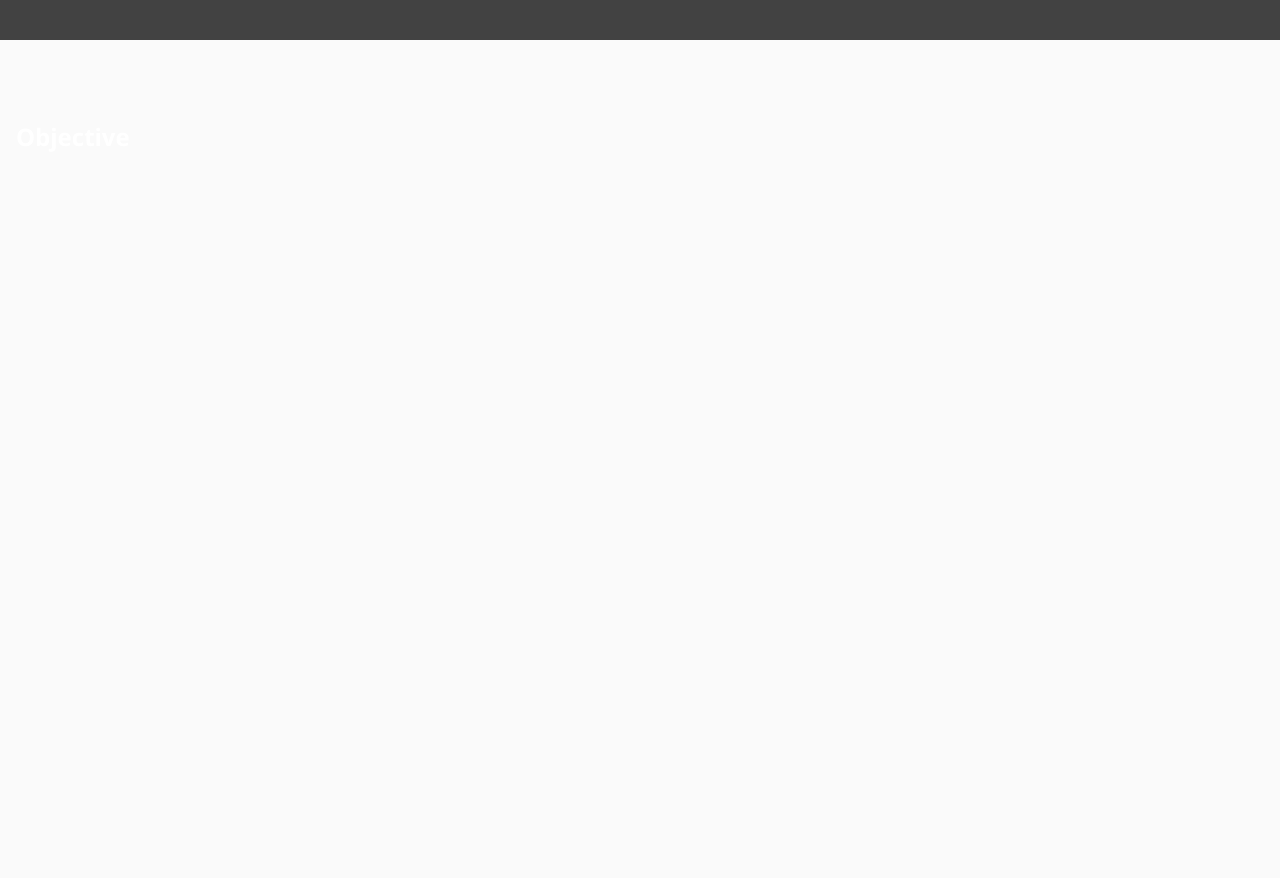
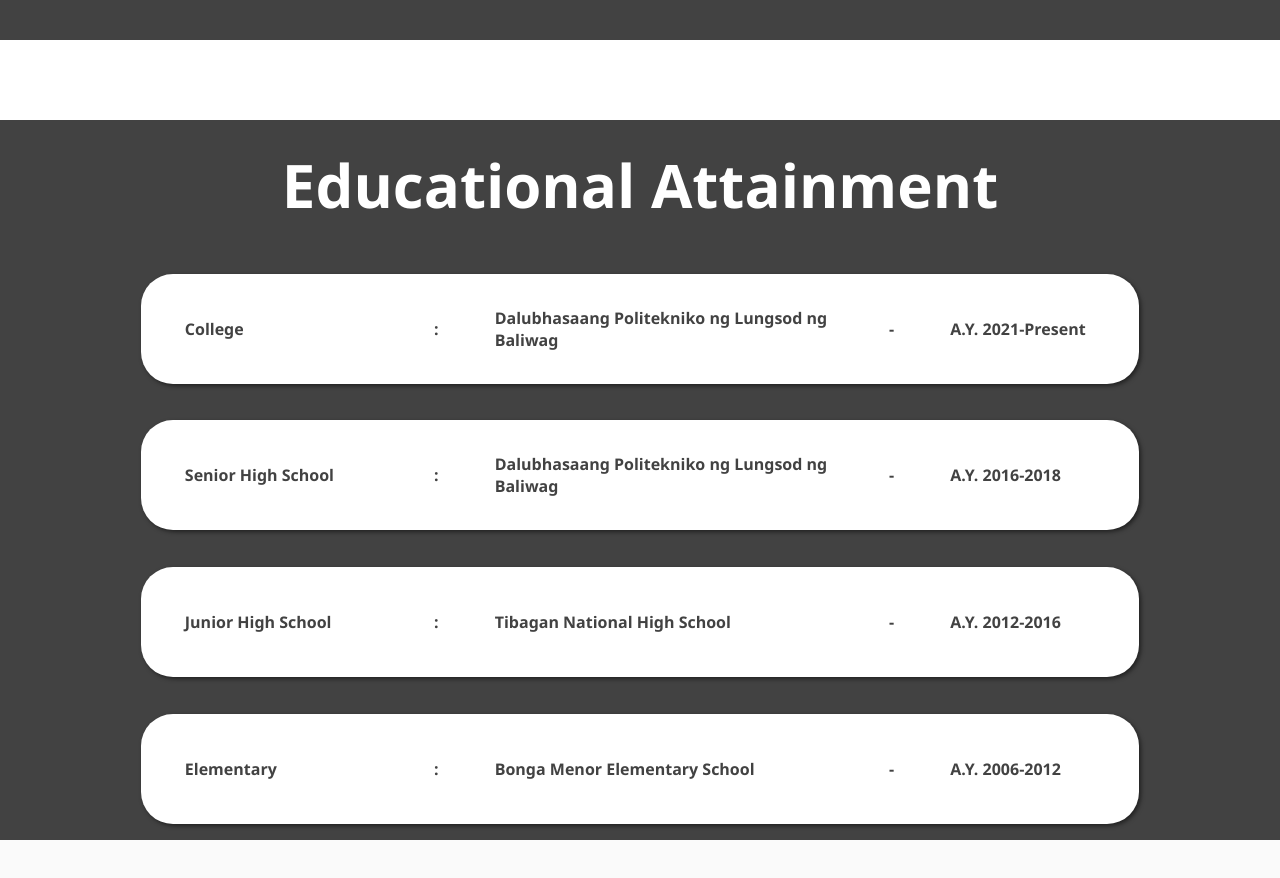
Before and after one commit to santos-raymond/Prelims, a plain HTML site: page index.html in a window 1280 px wide. Shown: the part 760-1638 px from the top of the page. Drawn offline with nearby package versions, Linux system fonts and the light colour scheme.

Commit message:
education

```diff
--- a/index.html
+++ b/index.html
@@ -16,7 +16,6 @@
             <nav>
                 <ul>
                     <li><a href="#me" class="active">Home</a></li>
-                    <li><a href="#objective">Objective</a></li>
                     <li><a href="#education">Education</a></li>
                     <li><a href="#hobby">Hobby</a></li>
                     <li><a href="#contact">Contact Me</a></li>
@@ -85,19 +84,58 @@
             </div>
         </section>
 
-        <section class="main-section" id="objective">
-            <h2>Objective</h2>
+        <section class="main-section education" id="education">
+            <div class="wrapper">
+                <div class="text">
+                    <h2>Educational Attainment</h2>
+                </div>
+                <div class="educ-info">
+                    <div class="college educ-container">
+                        <div class="school">
+                            <h4>College</h4>
+                            <span>:</span>
+                            <h4>Dalubhasaang Politekniko ng Lungsod ng Baliwag</h4>
+                            <span>-</span>
+                            <h4>A.Y. 2021-Present</h4>
+                        </div>
+                    </div>
+                    <div class="shs educ-container">
+                        <div class="school">
+                            <h4>Senior High School</h4>
+                            <span>:</span>
+                            <h4>Dalubhasaang Politekniko ng Lungsod ng Baliwag</h4>
+                            <span>-</span>
+                            <h4>A.Y. 2016-2018</h4>
+                        </div>
+                    </div>
+                    <div class="jhs educ-container">
+                        <div class="school">
+                            <h4>Junior High School</h4>
+                            <span>:</span>
+                            <h4>Tibagan National High School</h4>
+                            <span>-</span>
+                            <h4>A.Y. 2012-2016</h4>
+                        </div>
+                    </div>
+                    <div class="elem educ-container">
+                        <div class="school">
+                            <h4>Elementary</h4>
+                            <span>:</span>
+                            <h4>Bonga Menor Elementary School</h4>
+                            <span>-</span>
+                            <h4>A.Y. 2006-2012</h4>
+                        </div>
+                    </div>
+                </div>
+            </div>
+
         </section>
 
-        <section class="main-section" id="education">
-            <h2>Education</h2>
-        </section>
-
-        <section class="main-section" id="hobby">
+        <section class="main-section hobby" id="hobby">
             <h2>Hobby</h2>
         </section>
 
-        <section class="main-section" id="contact">
+        <section class="main-section contact" id="contact">
             <h2>Contact Me</h2>
         </section>
     </main>
--- a/style.css
+++ b/style.css
@@ -86,13 +86,12 @@ li a:hover::before {
 .main-section {
     height: 100dvh;
     padding: 5rem 1rem 1rem 1rem;
-    transition: .5s;
     background: rgb(250, 250, 250);
     color: white;
 }
 
+/* Home */
 .main-section.me {
-    /* background: aqua; */
     padding-left: 0;
     padding-right: 0;
     padding-bottom: 0;
@@ -115,9 +114,6 @@ li a:hover::before {
     background: white;
     border: .125rem solid #424242;
     box-shadow: .125rem .125rem .25rem rgba(0, 0, 0, 0.5);
-    animation-name: slide;
-    animation-duration: 3s;
-    animation-timing-function: ease;
 }
 
 .wrapper .img img {
@@ -141,10 +137,6 @@ li a:hover::before {
     width: 0;
     right: 0;
     height: 70dvh;
-    animation-name: left2right;
-    animation-duration: 4s;
-    animation-timing-function: ease;
-    z-index: 1;
 }
 
 .wrapper .text-holder .text{
@@ -231,12 +223,66 @@ li a:hover::before {
     text-shadow: .125rem .125rem .0625rem rgba(0, 0, 0, 0.5);
 }
 
-@keyframes left2right{
-    from {width: 100%;}
-    to {width: 0;}
+/* Education */
+.education{
+    background-color: #ffffff;
+    padding-left: 0;
+    padding-right: 0;
+    padding-bottom: 0;
 }
 
-@keyframes slide{
-    0%{transform: scale(0);}
-    100%{transform: scale(1);}
+.education .wrapper{
+    background: #424242;
+    width: 100%;
+    height: 100%;
+    padding: 1rem;
+    display: flex;
+    flex-direction: column;
+    justify-content: space-between;
+    align-items: center;
 }
+
+.wrapper .educ-info{
+    display: flex;
+    flex-direction: column;
+    justify-content: space-between;
+    align-items: center;
+    width: 100%;
+    height: 80%;
+}
+
+.educ-info .educ-container{
+    width: 80%;
+    height: 20%;
+    background-color: white;
+    border-radius: 2rem;
+    box-shadow: .125rem .125rem .25rem rgba(0, 0, 0, 0.5);
+    padding: 1rem;
+    color: #424242;
+    display: flex;
+    text-align: center;
+}
+
+.educ-info .educ-container .school{
+    display: flex;
+    align-items: center;
+    justify-content: space-around;
+    width: 100%;
+}
+
+.school h4:nth-of-type(1) {
+    width: 20%;
+    text-align: left;
+}
+.school h4:nth-of-type(2){
+    width: 35%;
+    text-align: left;
+}
+.school h4:nth-of-type(3){
+    width: 15%;
+    text-align: left;
+}
+
+.school span{
+    font-weight: 700;
+}
```
